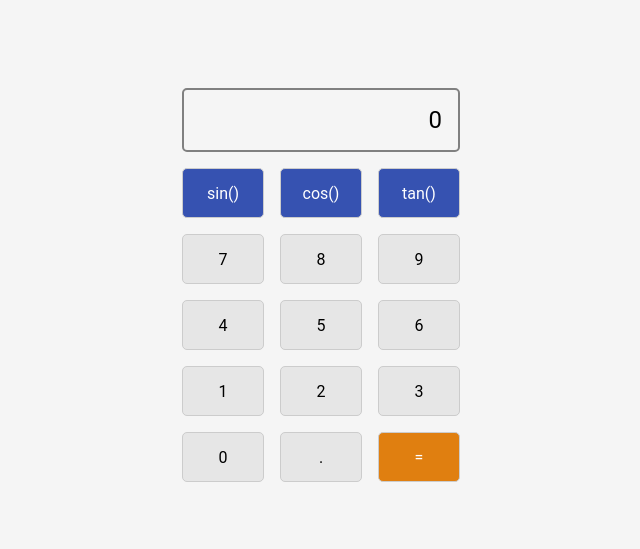
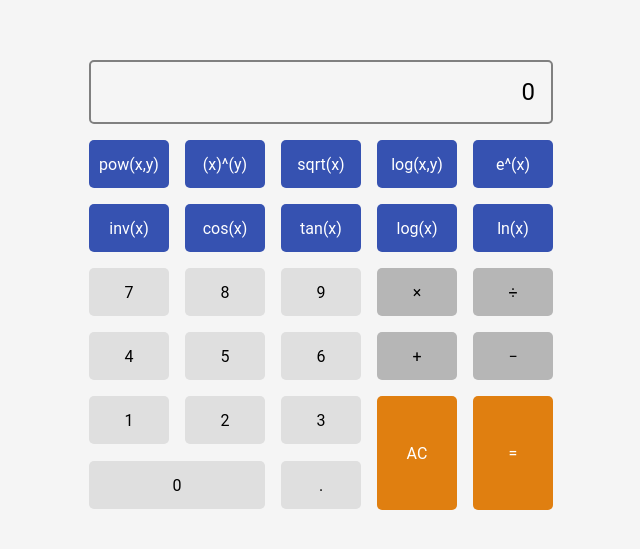
Before and after one commit to RichterRSA/kwikmaff, a website with bundled scripts: page public/index.html in a window 1280 px wide. Shown: the part 115-664 px from the top of the page, without its empty margins (319-959 px from the left). Built offline with nearby package versions, Linux system fonts and the light colour scheme.

Commit message:
Update calculator layout

```diff
--- a/public/css/styles.css
+++ b/public/css/styles.css
@@ -1,6 +1,7 @@
 :root {
     --primary-color: #3498db;
-    --button-color: #e6e6e6;
+    --button-color: #dfdfdf;
+    --button-secondary-color: #b6b6b6;
     --button-accent-1-color: #3652b1;
     --button-accent-2-color: #e07f10;
     --font-size: 16px;
@@ -32,7 +33,7 @@ body {
 
 #button-grid {
     display: grid;
-    grid-template-columns: repeat(3, 1fr);
+    grid-template-columns: repeat(5, 1fr);
     gap: 1rem;
     width: min-content;
 }
@@ -53,19 +54,40 @@ body {
     color: black;
     font-size: var(--font-size);
     border-radius: var(--button-border-radius);
-    border: var(--button-border);
     width: var(--button-width) !important;
     height: var(--button-height) !important;
     display: flex;
     justify-content: center;
     align-items: center;
-    overflow: hidden;
     cursor: pointer;
     user-select: none;
 }
 
+.button-spacer {
+    width: var(--button-width) !important;
+    height: var(--button-height) !important;
+}
+
 .button:hover {
     filter: brightness(0.95);
+}
+
+.button-wide {
+    width: 100% !important;
+    grid-column: span 2 !important;
+}
+
+.button-tall {
+    height: calc(var(--button-height) * 2 + 1rem + 2px) !important;
+    grid-row: span 2 !important;
+}
+
+.button-secondary {
+    background-color: var(--button-secondary-color);
+}
+
+.button-secondary:hover {
+    filter: brightness(1.10);
 }
 
 .button-accent-1 {
--- a/public/index.html
+++ b/public/index.html
@@ -10,21 +10,33 @@
     <div id="calculator">
       <div id="display">0</div>
       <div id="button-grid">
-        <div class="button button-accent-1">sin()</div>
-        <div class="button button-accent-1">cos()</div>
-        <div class="button button-accent-1">tan()</div>
+        <div class="button button-accent-1">pow(x,y)</div>
+        <div class="button button-accent-1">(x)^(y)</div>
+        <div class="button button-accent-1">sqrt(x)</div>
+        <div class="button button-accent-1">log(x,y)</div>
+        <div class="button button-accent-1">e^(x)</div>
+        <div class="button button-accent-1">inv(x)</div>
+        <div class="button button-accent-1">cos(x)</div>
+        <div class="button button-accent-1">tan(x)</div>
+        <div class="button button-accent-1">log(x)</div>
+        <div class="button button-accent-1">ln(x)</div>
         <div class="button">7</div>
         <div class="button">8</div>
         <div class="button">9</div>
+        <div class="button button-secondary">&times;</div>
+        <div class="button button-secondary">&divide;</div>
         <div class="button">4</div>
         <div class="button">5</div>
         <div class="button">6</div>
+        <div class="button button-secondary">&plus;</div>
+        <div class="button button-secondary">&minus;</div>
         <div class="button">1</div>
         <div class="button">2</div>
         <div class="button">3</div>
-        <div class="button">0</div>
+        <div class="button button-accent-2 button-tall">AC</div>
+        <div class="button button-accent-2 button-tall">&equals;</div>
+        <div class="button button-wide">0</div>
         <div class="button">.</div>
-        <div class="button button-accent-2">=</div>
       </div>
     </div>
     <script src="src/index.js"></script>
```
